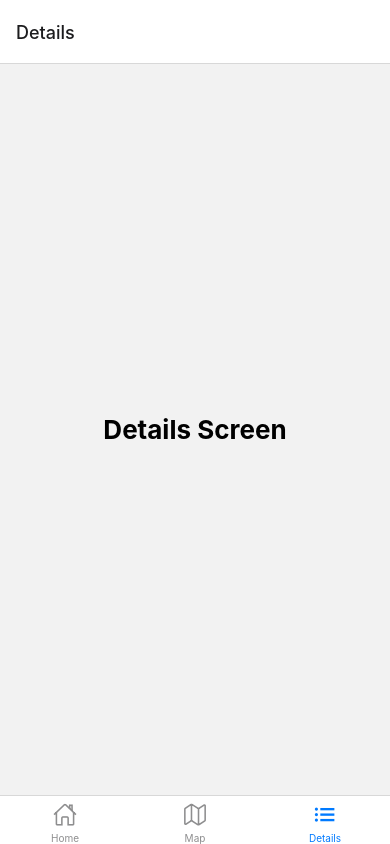
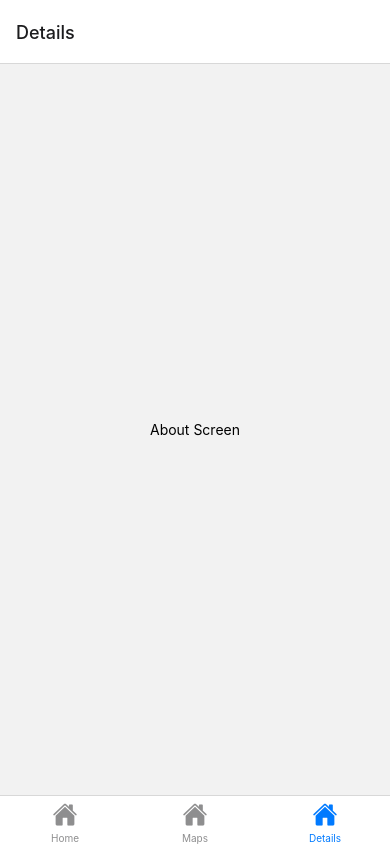
Before and after one commit to peksinsara/aqi-monitoring-mobile, a React Native app: screen /Details in a window 390 px wide. Built offline with nearby package versions, Linux system fonts and the light colour scheme.

Commit message:
multile test markers added to map

```diff
--- a/App.js
+++ b/App.js
@@ -1,10 +1,45 @@
-import * as React from 'react';
-import MainContainer from './navigation/MainContainer';
+import React from 'react';
+import Home from './navigation/Home';
+import Details from'./navigation/Details';
+import Maps from'./navigation/Map';
+import { createBottomTabNavigator } from '@react-navigation/bottom-tabs';
+import { NavigationContainer} from '@react-navigation/native';
+import Ionicons from 'react-native-vector-icons/Ionicons';
 
-function App() {
-  return (
-    <MainContainer/>
-  );
+const sampleTabNavigation = createBottomTabNavigator(
+);
+
+export default class App extends React.Component {
+render() {
+
+return (
+
+<NavigationContainer>
+<sampleTabNavigation.Navigator
+screenOptions={({ route }) => ({
+tabBarIcon: ({ focused, color, size }) => {
+let iconName;
+
+if (route.name === 'Home') {
+iconName = 'md-home';
+} else if (route.name === 'Details') {
+iconName = 'md-home';
 }
+else if (route.name === 'Maps') {
+  iconName = 'md-home';
+  }
 
-export default App;
+return <Ionicons name = {iconName} size={size} color={color} />;
+},
+})}
+
+>
+<sampleTabNavigation.Screen name="Home" component={Home} />
+<sampleTabNavigation.Screen name="Maps" component={Maps} />
+<sampleTabNavigation.Screen name="Details" component={Details} />
+
+</sampleTabNavigation.Navigator>
+</NavigationContainer>
+);
+}
+}
--- /dev/null
+++ b/navigation/Details.js
@@ -0,0 +1,12 @@
+import React, { Component } from 'react';
+import { View, Text } from 'react-native';
+
+export default class DetailScreen extends Component {
+render() {
+return (
+<View style={{ flex: 1, alignItems: 'center', justifyContent: 'center' }}>
+<Text>About Screen</Text>
+</View>
+)
+}
+}
--- /dev/null
+++ b/navigation/Home.js
@@ -0,0 +1,17 @@
+import React from "react";
+import {  View, Text } from "react-native";
+export default class Home extends React.Component{
+
+render(){
+return(
+<View style={{ flex: 1, alignItems: 'center', justifyContent: 'center' }}>
+<Text>
+This is Home Screen
+</Text>
+
+
+</View>
+)
+}
+
+}
--- a/navigation/MainContainer.js
+++ /dev/null
@@ -1,57 +0,0 @@
-import * as React from 'react';
-import { NavigationContainer } from '@react-navigation/native';
-import { createBottomTabNavigator } from '@react-navigation/bottom-tabs';
-import Ionicons from 'react-native-vector-icons/Ionicons';
-
-// Screens
-import HomeScreen from './screens/HomeScreen';
-import DetailsScreen from './screens/DetailsScreen';
-import MapScreen from './screens/MapScreen';
-
-
-//Screen names
-const homeName = "Home";
-const detailsName = "Details";
-const mapName = "Map";
-
-const Tab = createBottomTabNavigator();
-
-function MainContainer() {
-  return (
-    <NavigationContainer>
-      <Tab.Navigator
-        initialRouteName={homeName}
-        screenOptions={({ route }) => ({
-          tabBarIcon: ({ focused, color, size }) => {
-            let iconName;
-            let rn = route.name;
-
-            if (rn === homeName) {
-              iconName = focused ? 'home' : 'home-outline';
-
-            } else if (rn === mapName) {
-              iconName = focused ? 'map' : 'map-outline';
-
-
-            } else if (rn === detailsName) {
-              iconName = focused ? 'list' : 'list-outline';
-
-            }
-
-            // You can return any component that you like here!
-            return <Ionicons name={iconName} size={size} color={color} />;
-          },
-        })}
-       >
-
-        <Tab.Screen name={homeName} component={HomeScreen} />
-        <Tab.Screen name={mapName} component={MapScreen} />
-        <Tab.Screen name={detailsName} component={DetailsScreen} />
-
-
-      </Tab.Navigator>
-    </NavigationContainer>
-  );
-}
-
-export default MainContainer;
--- /dev/null
+++ b/navigation/Map.js
@@ -0,0 +1,72 @@
+import React from "react";
+import { StyleSheet, View, Text } from "react-native";
+import MapView, { PROVIDER_GOOGLE,Marker } from "react-native-maps";
+
+const styles = StyleSheet.create({
+  container: {
+    ...StyleSheet.absoluteFillObject,
+    height: '100%',
+  },
+  map: {
+    ...StyleSheet.absoluteFillObject,
+  },
+});
+
+
+export default class MapScreen extends React.Component{
+
+  constructor(props){
+    super(props);
+
+    this.state = {
+      markers: [{
+        title: 'Sarajevo',
+        coordinates: {
+          latitude: 43.86666667,
+          longitude:  18.416667,
+          latitudeDelta: 0.0335,
+            longitudeDelta: 0.04250
+        },
+      },
+      {
+        title: 'Vienna',
+        coordinates: {
+          latitude: 44.20169,
+          longitude: 17.90397,
+          latitudeDelta: 0.0335,
+            longitudeDelta: 0.04250
+        },
+      }]
+    };
+  }
+
+render(){
+return(
+<View style={{ flex: 1, alignItems: "center", justifyContent: "center" }}>
+      <Text
+        onPress={() => navigation.navigate("Home")}
+        style={{ fontSize: 26, fontWeight: "bold" }}
+      >
+        Map Screen
+      </Text>
+      <View style={styles.container}>
+        <MapView
+          provider={PROVIDER_GOOGLE}
+          style={styles.map}
+          initialRegion={{
+            latitude: 43.86666667,
+          longitude:  18.416667,
+          latitudeDelta: 0.0835,
+            longitudeDelta: 0.09250
+          }}
+        >
+           {this.state.markers.map((marker, index) => (
+              <Marker key={index} coordinate={marker.coordinates} title={marker.title}
+               /> ))}
+        </MapView>
+      </View>
+    </View>
+)
+}
+
+}
--- a/navigation/screens/DetailsScreen.js
+++ /dev/null
@@ -1,15 +0,0 @@
-import * as React from "react";
-import { View, Text } from "react-native";
-
-export default function DetailsScreen({ navigation }) {
-  return (
-    <View style={{ flex: 1, alignItems: "center", justifyContent: "center" }}>
-      <Text
-        onPress={() => navigation.navigate("Home")}
-        style={{ fontSize: 26, fontWeight: "bold" }}
-      >
-        Details Screen
-      </Text>
-    </View>
-  );
-}
--- a/navigation/screens/HomeScreen.js
+++ /dev/null
@@ -1,13 +0,0 @@
-
-import * as React from 'react';
-import { View, Text } from 'react-native';
-
-export default function HomeScreen({ navigation }) {
-    return (
-        <View style={{ flex: 1, alignItems: 'center', justifyContent: 'center' }}>
-            <Text
-                onPress={() => alert('This is the "Home" screen.')}
-                style={{ fontSize: 26, fontWeight: 'bold' }}>Home Screen</Text>
-        </View>
-    );
-}
--- a/navigation/screens/MapScreen.js
+++ /dev/null
@@ -1,38 +0,0 @@
-import * as React from "react";
-import { View, Text, StyleSheet } from "react-native";
-import MapView, { PROVIDER_GOOGLE } from "react-native-maps";
-
-const styles = StyleSheet.create({
-  container: {
-    ...StyleSheet.absoluteFillObject,
-    height: 800,
-  },
-  map: {
-    ...StyleSheet.absoluteFillObject,
-  },
-});
-
-export default function MapScreen({ navigation }) {
-  return (
-    <View style={{ flex: 1, alignItems: "center", justifyContent: "center" }}>
-      <Text
-        onPress={() => navigation.navigate("Home")}
-        style={{ fontSize: 26, fontWeight: "bold" }}
-      >
-        Map Screen
-      </Text>
-      <View style={styles.container}>
-        <MapView
-          provider={PROVIDER_GOOGLE}
-          style={styles.map}
-          initialRegion={{
-            latitude: 37.78825,
-            longitude: -122.4324,
-            latitudeDelta: 0.0922,
-            longitudeDelta: 0.0421,
-          }}
-        ></MapView>
-      </View>
-    </View>
-  );
-}
--- a/package.json
+++ b/package.json
@@ -11,6 +11,7 @@
   "dependencies": {
     "@react-native-community/masked-view": "^0.1.11",
     "@react-navigation/bottom-tabs": "^6.0.9",
+    "@react-navigation/native": "^6.0.6",
     "@react-navigation/stack": "^6.0.11",
     "expo": "^43.0.4",
     "expo-splash-screen": "~0.13.5",
@@ -24,6 +25,7 @@
     "react-native-reanimated": "~2.2.0",
     "react-native-safe-area-context": "3.3.2",
     "react-native-screens": "~3.8.0",
+    "react-native-vector-icons": "^9.0.0",
     "react-native-web": "0.17.1"
   },
   "devDependencies": {
```
Also changed, not shown: 2 other files (tests, documents, lock files or other folders).
